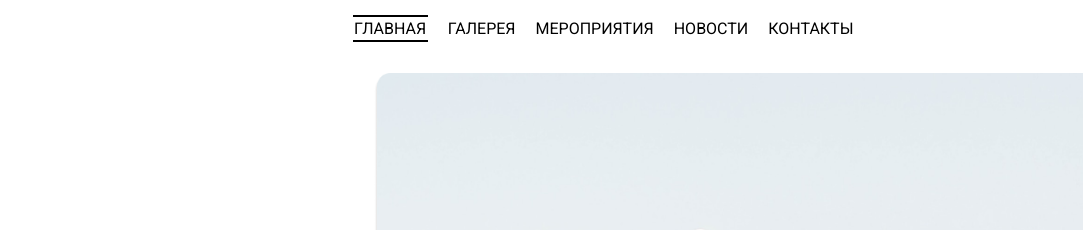
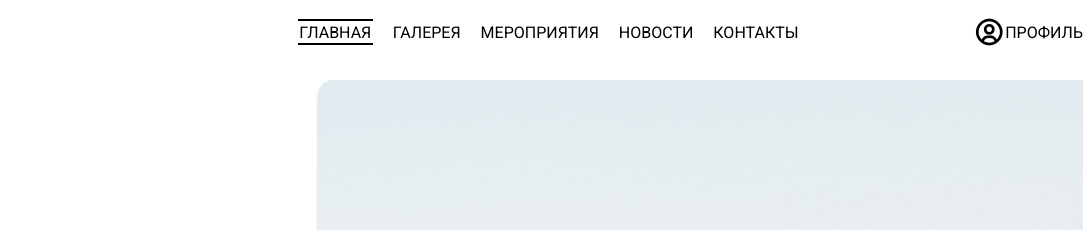
Before and after one commit to Fezwer/project-web-app, a plain HTML site: page index.html in a window 1280 px wide. Shown: the top 230 px of the page, 197-1280 px from the left. Drawn offline with nearby package versions, Linux system fonts and the light colour scheme.

Commit message:
login+home page

```diff
--- a/css/main.css
+++ b/css/main.css
@@ -18,7 +18,9 @@ header {
 }
 
 nav {
+    margin-left: auto;
     align-items: center;
+    justify-content: center;
 }
 
 .nav-but {
@@ -29,7 +31,24 @@ nav {
 .nav-but a {
     text-decoration: none; /* убираем подчеркивание */
     color: black;
-    font-size: larger; /* Сделать условие типо если телефон, то xx-large */
+    font-size: 16px; /* Сделать условие типо если телефон, то xx-large */
+}
+
+.profile{
+    margin-left: auto;
+    display: flex;
+    align-items: center;
+    justify-content: center;
+    position: relative;
+}
+
+.profile i{
+    font-size: 32px;
+}
+
+.profile button{
+    padding: 0;
+    border: 0;
 }
 
 a.main-but {
@@ -73,7 +92,7 @@ p {
 
 .about-us {
     display: block;
-    max-width: 60%;
+    width: 60%;
 }
 
 .about-us p {
@@ -81,7 +100,8 @@ p {
 }
 
 .about-us img {
-    height: 600px;
+    height: auto;
+    width: 100%;
 }
 
 .about-us a {
--- a/index.html
+++ b/index.html
@@ -36,6 +36,11 @@
             <button class="nav-but"><a href="index.html">НОВОСТИ</a></button>
             <button class="nav-but"><a href="index.html">КОНТАКТЫ</a></button>
         </nav>
+        <span class="profile">
+            <i class='bx bx-user-circle'></i>
+            <button class="nav-but "><a href="login.html">ПРОФИЛЬ</a></button>
+        </span>
+
     </header>
 
     <div class="main-items">
```
